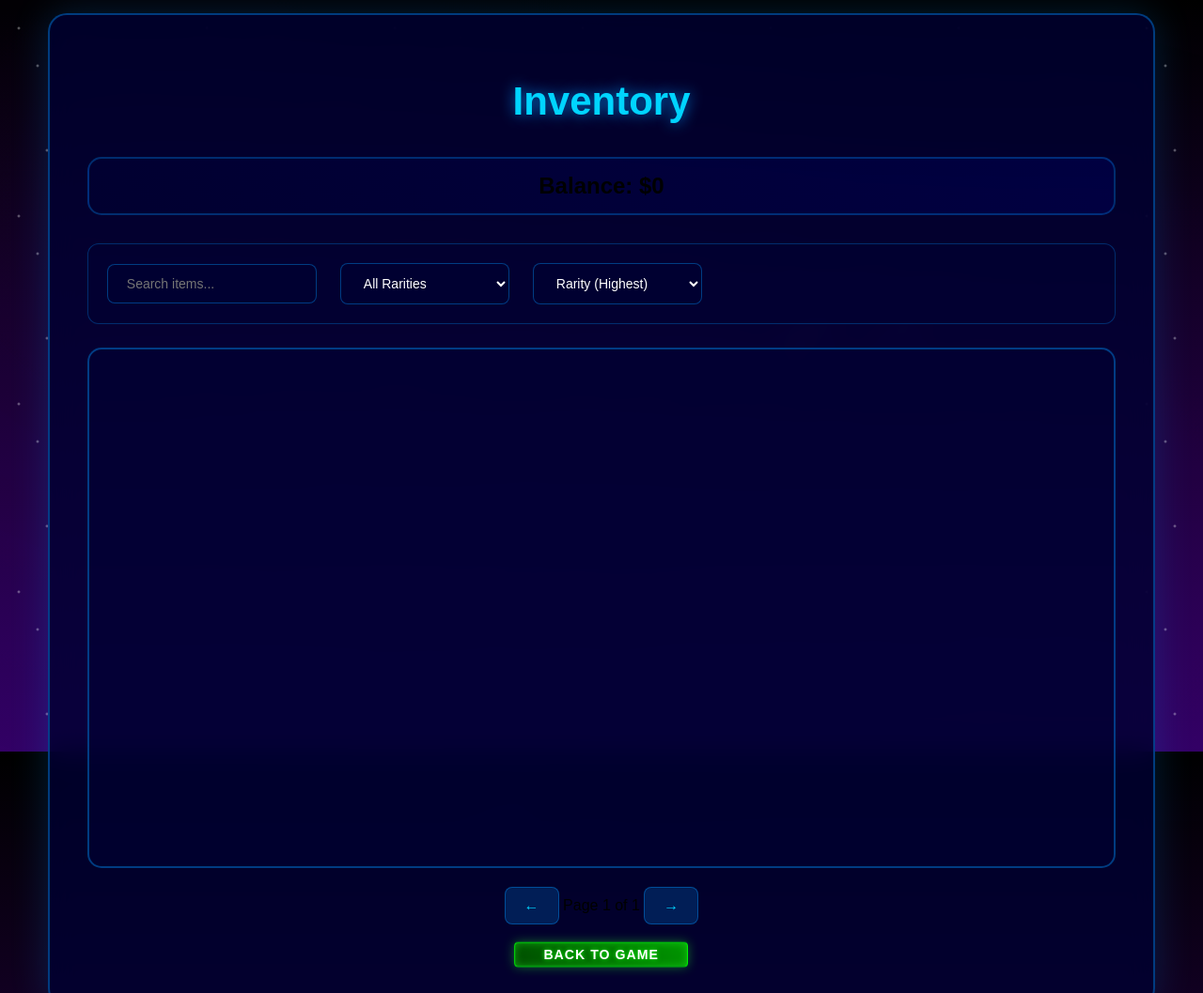
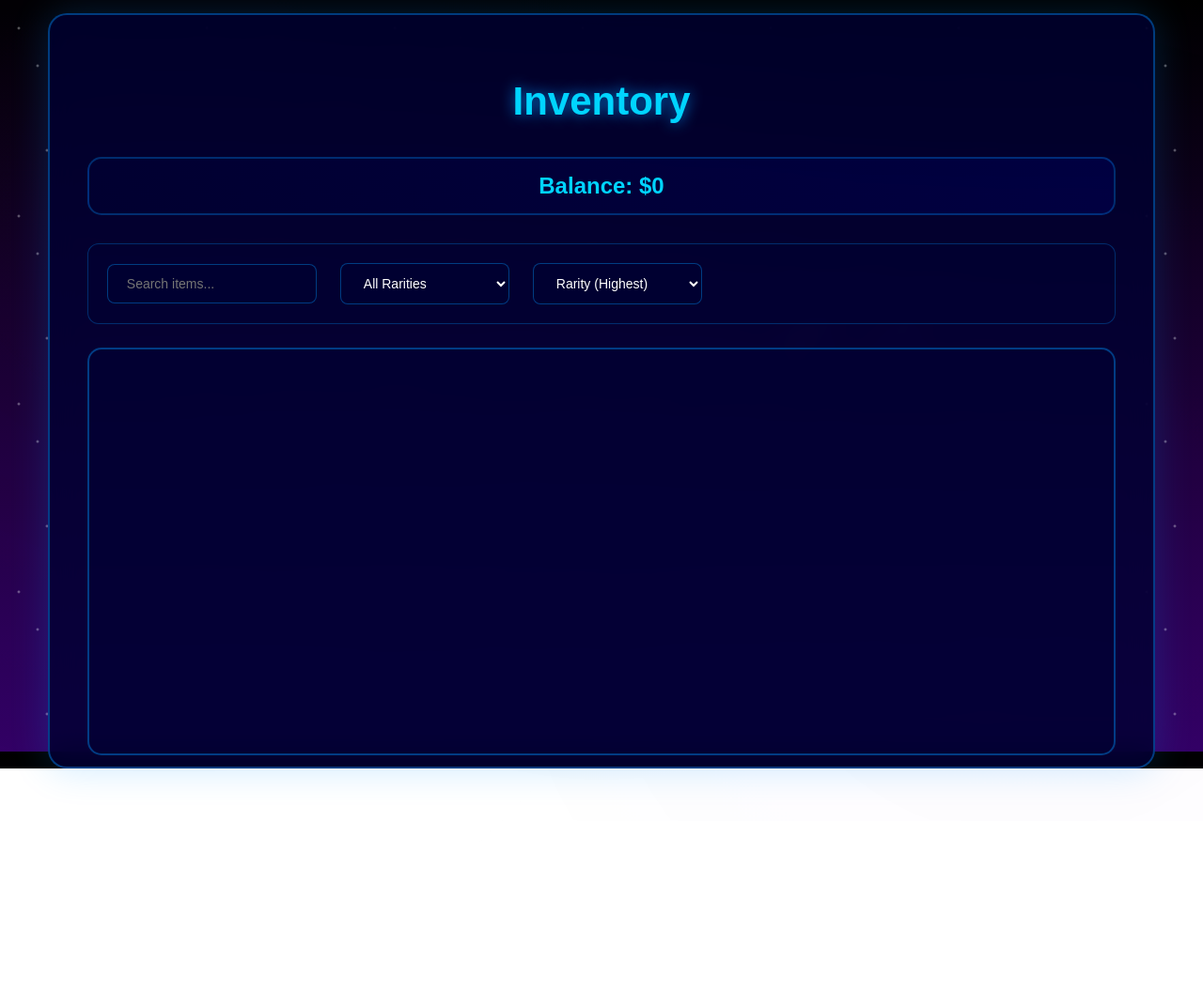
Before and after one commit to Cole-Godfrey/universal_frontend, a website: page inventory.html in a window 1280 px wide. Shown: the top 1057 px of the page at 94% size. After the commit the page ends 818 px from the top, so only its background shows below. Drawn offline with Linux system fonts and the light colour scheme; no server answers.

Commit message:
made inventory beteer

```diff
--- a/inventory.css
+++ b/inventory.css
@@ -8,6 +8,28 @@
     width: 90%;
     max-width: 1400px;
     margin: 20px auto;
+    max-height: 90vh;
+    overflow-y: auto;
+    scrollbar-width: thin;
+    scrollbar-color: rgba(0, 150, 255, 0.4) rgba(0, 0, 50, 0.3);
+}
+
+.inventory-container::-webkit-scrollbar {
+    width: 8px;
+}
+
+.inventory-container::-webkit-scrollbar-track {
+    background: rgba(0, 0, 50, 0.3);
+    border-radius: 4px;
+}
+
+.inventory-container::-webkit-scrollbar-thumb {
+    background: rgba(0, 150, 255, 0.4);
+    border-radius: 4px;
+}
+
+.inventory-container::-webkit-scrollbar-thumb:hover {
+    background: rgba(0, 150, 255, 0.6);
 }
 
 .inventory-title {
@@ -24,7 +46,9 @@
     grid-template-columns: repeat(auto-fill, minmax(180px, 1fr));
     gap: 25px;
     padding: 25px;
-    height: 500px;
+    height: calc(60vh - 100px);
+    min-height: 300px;
+    max-height: 500px;
     overflow-y: auto;
     border: 2px solid rgba(0, 150, 255, 0.4);
     border-radius: 15px;
@@ -101,6 +125,8 @@
     font-weight: 600;
     margin-bottom: 30px;
     border: 2px solid rgba(0, 150, 255, 0.3);
+    color: #00d4ff;
+    text-align: center;
 }
 
 .inventory-filters {
```
